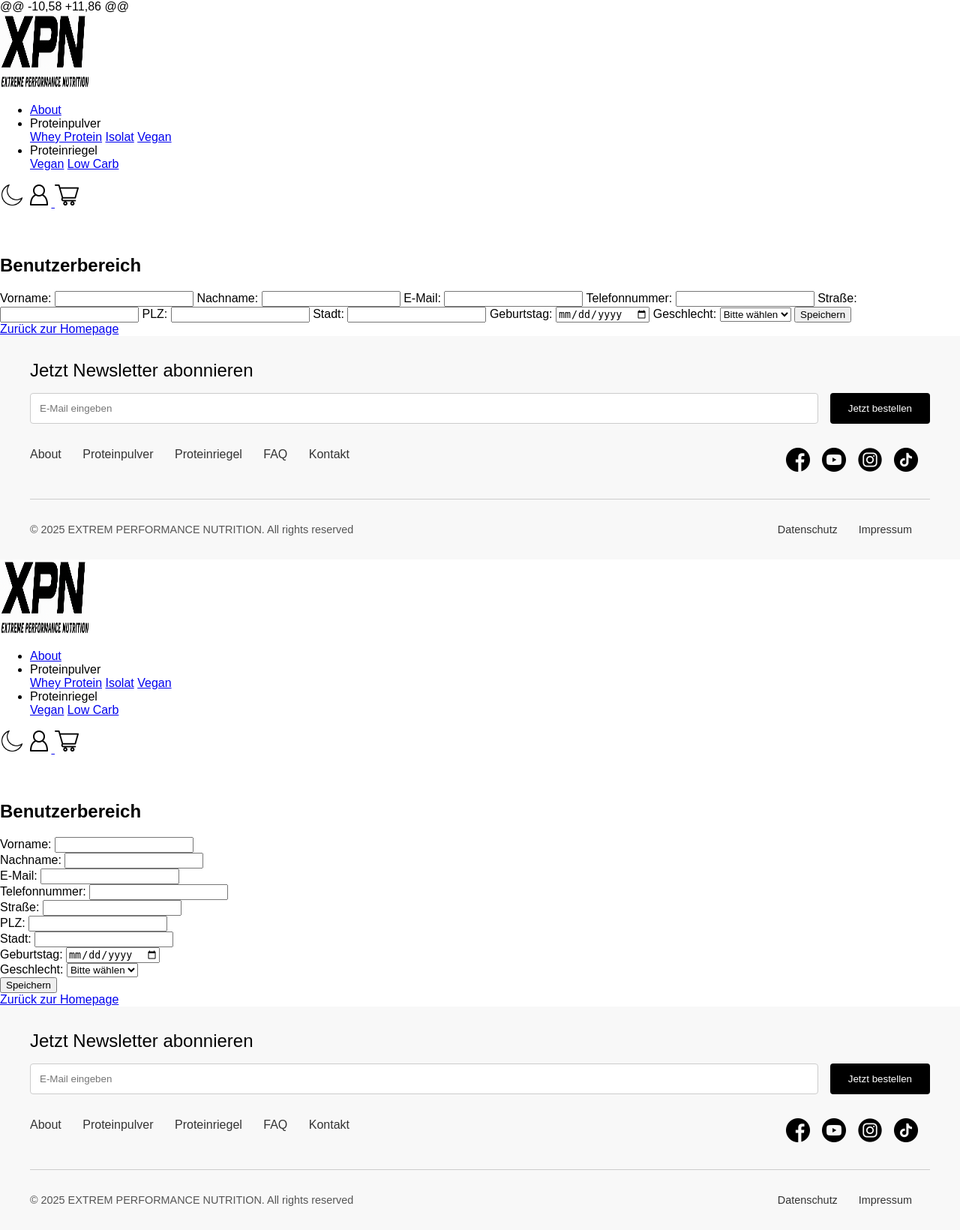
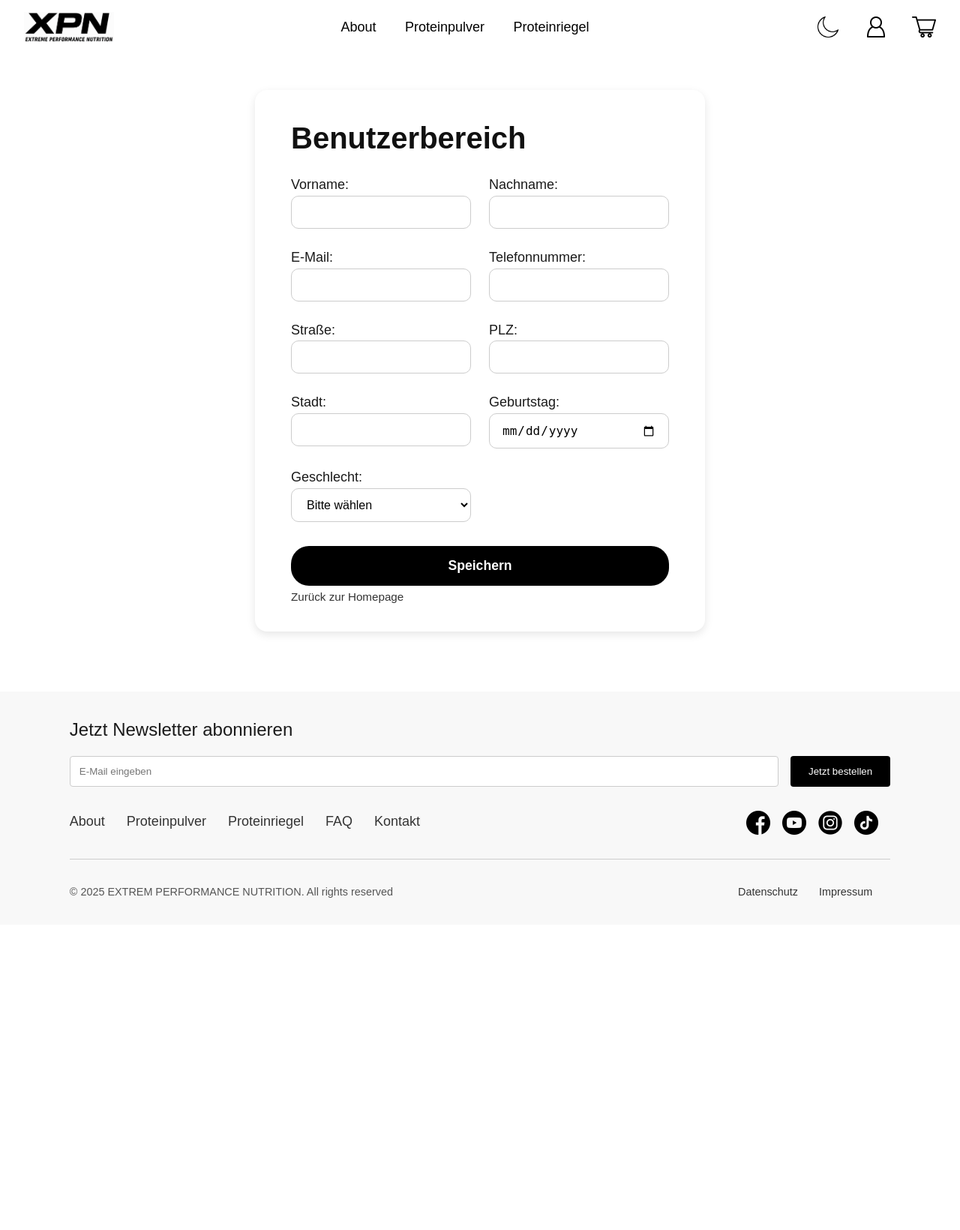
Before and after one commit to mak2868/WebTech-Project, a PHP site: page /user.php in a window 1280 px wide. Shown: the whole page at 75% size. After the commit the page ends 1197 px from the top, so only its background shows below. Run offline with PHP 8.4, Linux system fonts and the light colour scheme.

Commit message:
Jetzt wieder auf aktuellem Stand

```diff
--- a/index.php
+++ b/index.php
@@ -177,6 +177,7 @@
 </section>
 </main>
 <script src="js/cart.js"></script>
+  <?php include 'cartSlider.php'; ?>
   <?php include 'components/Footer/footer.php'; ?>
   </body>
   </html>
--- a/user.php
+++ b/user.php
@@ -1,66 +1,17 @@
 <!DOCTYPE html>
 <html lang="de">
-
 <head>
     <meta charset="UTF-8">
     <meta name="viewport" content="width=device-width, initial-scale=1.0">
-@@ -10,58 +11,86 @@
+     <!-- Einbinden der globalen und seitenbezogenen CSS-Dateien -->
+    <link rel="stylesheet" href="./style/global.css">
+    <link rel="stylesheet" href="./style/logreg.css">
+    <link rel="stylesheet" href="components/Navbar/navbar_transparent.css">
+    <script src="components/Navbar/navbar.js" defer></script>
 
+    <title>Benutzerbereich</title>
 </head>
-
-
 <body>
-        <?php include 'components/Navbar/navbar.php'; ?>
-
-<main style="padding-top: 40px">
-    <div class="form-wrapper">
-    <form action="..." method="post">
-    <h2>Benutzerbereich</h2>
-
-
-<form>
-  <label for="firstname">Vorname:</label>
-  <input type="text" id="firstname" name="firstname" required>
-
-  <label for="lastname">Nachname:</label>
-  <input type="text" id="lastname" name="lastname" required>
-
-  <label for="email">E-Mail:</label>
-  <input type="email" id="email" name="email" required>
-
-  <label for="phone">Telefonnummer:</label>
-  <input type="tel" id="phone" name="phone">
-
-  <label for="street">Straße:</label>
-  <input type="text" id="street" name="street">
-
-  <label for="zip">PLZ:</label>
-  <input type="text" id="zip" name="zip">
-
-  <label for="city">Stadt:</label>
-  <input type="text" id="city" name="city">
-
-  <label for="birthdate">Geburtstag:</label>
-  <input type="date" id="birthdate" name="birthdate">
-
-  <label for="gender">Geschlecht:</label>
-  <select id="gender" name="gender">
-    <option value="">Bitte wählen</option>
-    <option value="m">Männlich</option>
-    <option value="w">Weiblich</option>
-    <option value="d">Divers</option>
-  </select>
-
-  <button type="submit" class="btn-esn">Speichern</button>
-</form>
-
-<a href="index.php" class="form-text">Zurück zur Homepage</a>
-
-</div>
-
-    <script src="js/validate-user.js"></script>
-    <?php include 'components/Footer/footer.php'; ?>
-</main>
     <?php include 'components/Navbar/navbar.php'; ?>
 
     <main style="padding-top: 40px">
@@ -117,7 +68,7 @@
                     </div>
                 </div>
 
-                <!-- Geschlecht: allein in einer Zeile -->
+                <!-- Geschlecht -->
                 <div class="form-row">
                     <div class="form-field" style="width:100%;">
                         <label for="gender">Geschlecht:</label>
@@ -130,11 +81,9 @@
                     </div>
                 </div>
 
-                <!-- Speichern-Button -->
                 <button type="submit" class="btn-esn">Speichern</button>
             </form>
 
-            <!-- Link zurück zur Startseite -->
             <a href="index.php" class="form-text">Zurück zur Homepage</a>
         </div>
 
@@ -143,4 +92,3 @@
     </main>
 </body>
 </html>
-</html>
```
Also changed, not shown: cartSlider.php (added, +26 -0 lines), item.php (+1 -29 lines).
